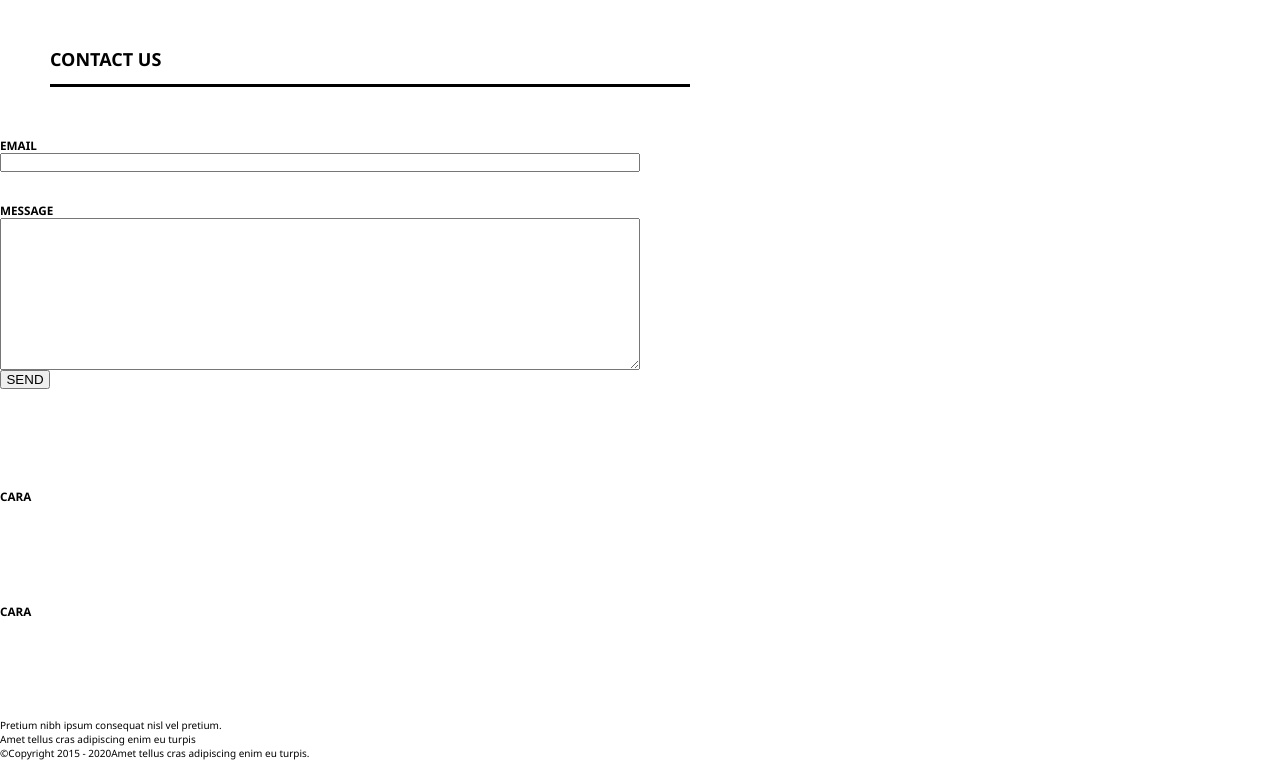
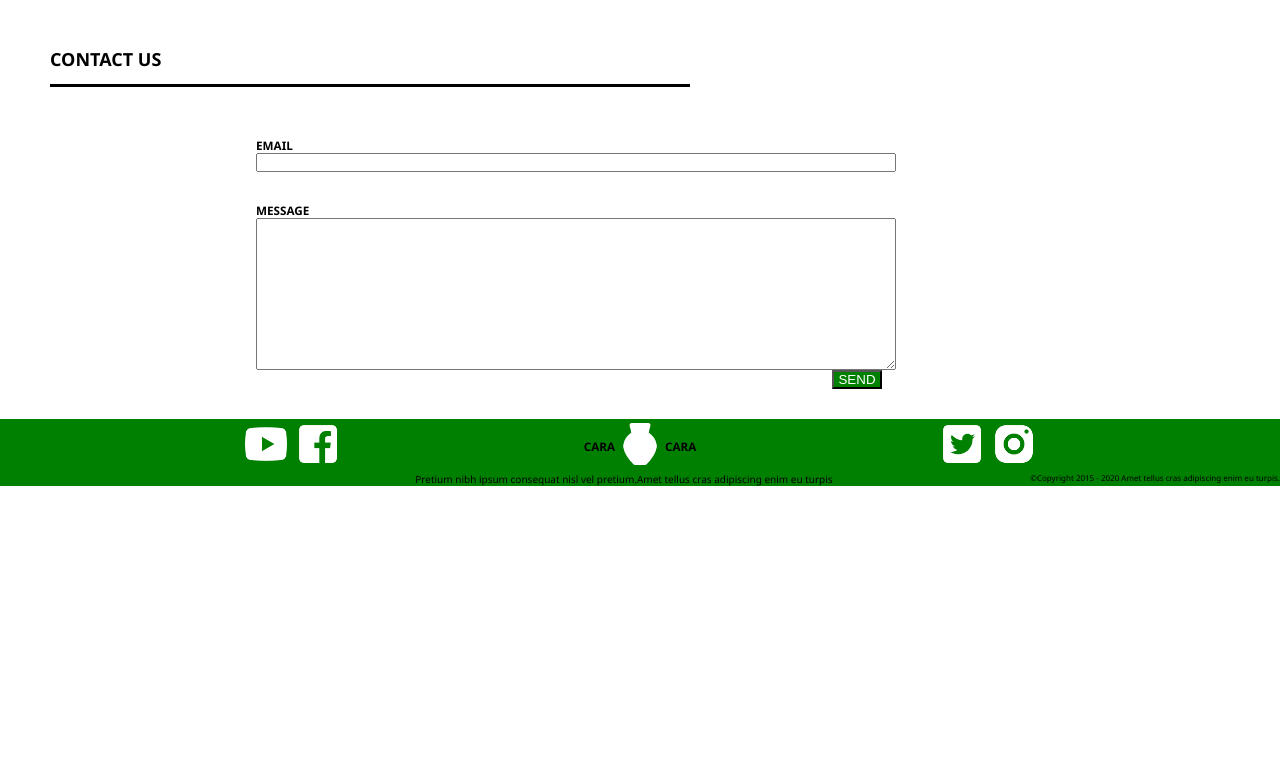
Before and after one commit to RyanAugustyn/eCommerce-Website-Project, a plain HTML site: page index.html in a window 1280 px wide. Shown: the part 2250-3010 px from the top of the page. After the commit the page ends 2786 px from the top, so only its background shows below. Drawn offline with Linux system fonts and the light colour scheme.

Commit message:
rough draft with all parts

```diff
--- a/index.html
+++ b/index.html
@@ -252,30 +252,41 @@
             <div></div>
         </div>
         <div class="contact-info">
+            <div class="email-box">
                 <h3>EMAIL</h3>
                 <input type="text">
+            </div>
+            <div class="message-box">
                 <h3>MESSAGE</h3>
                 <textarea name="" id="" cols="30" rows="10"></textarea>
+            </div>
             <button>SEND</button>
         </div>
     </section>
     </main>
     <footer>
+        <div class="footer-row1">
             <div>
                 <img src="assets/icons8-youtube-96.png" alt="youtube icon">
                 <img src="assets/icons8-facebook-96 (1).png" alt="facebook icon">
-        <div>
+            </div>
+            <div class="bottom-logo">
                 <h3>CARA</h3>
-            <img src="assets/icons8-pottery-96 (1).png" alt="pottery icon">
+                <a href="#home"><img src="assets/icons8-pottery-96 (1).png" alt="pottery icon"></a>
                 <h3>CARA</h3>
             </div>
+            <div>
                 <img src="assets/icons8-twitter-96.png" alt="twitter icon">
                 <img src="assets/icons8-instagram-96.png" alt="instagram icon">
             </div>
-        <div>
+        </div>
+        <div class="footer-row2">
+            <div></div>
+            <div class="footer-row2-text">
                 <p>Pretium nibh ipsum consequat nisl vel pretium.</p>
                 <p>Amet tellus cras adipiscing enim eu turpis</p>
-            <p>©Copyright 2015 - 2020Amet tellus cras adipiscing enim eu turpis.</p>
+            </div>
+            <p class="copyright">©Copyright 2015 - 2020 Amet tellus cras adipiscing enim eu turpis.</p>
         </div>
     </footer>
 
--- a/styles.css
+++ b/styles.css
@@ -288,18 +288,60 @@ html {
     justify-content: center;
 }
 
-.contact-info input {
-    width: 50vw;
-    justify-content: center;
+.email-box {
+    width: 50%;
+    display: flex;
+    flex-direction: column;
+    margin-left: 20%;
     margin-bottom: 3rem;
 }
 
-.contact-info textarea {
+.message-box {
     width: 50vw;
-
+    display: flex;
+    flex-direction: column;
+    justify-content: center;
+    margin-left: 20%;
 }
 
 .contact-info button {
-    align-content: end;
+    margin-left: 65%;
     width: 5rem;
+    color: white;
+    background-color: green;
 }
+
+footer {
+    background-color: green;
+    margin-top: 3rem;
+    margin-bottom: 5rem; /* REMOVE */
+}
+
+.footer-row1 {
+    display: flex;
+    justify-content: space-evenly;
+}
+
+.bottom-logo {
+    display: flex;
+    align-items: center;
+}
+
+.footer-row1 div img {
+    height: 5rem;
+}
+
+.footer-row2 {
+    display: flex;
+    justify-content: space-between;
+    margin-left: 17%;
+}
+
+.footer-row2-text {
+    display: flex;
+    justify-content: space-betweenq;
+}
+
+.copyright {
+    font-size: .8rem;
+}
```
Lines whose indentation alone changed are shown as unchanged.
